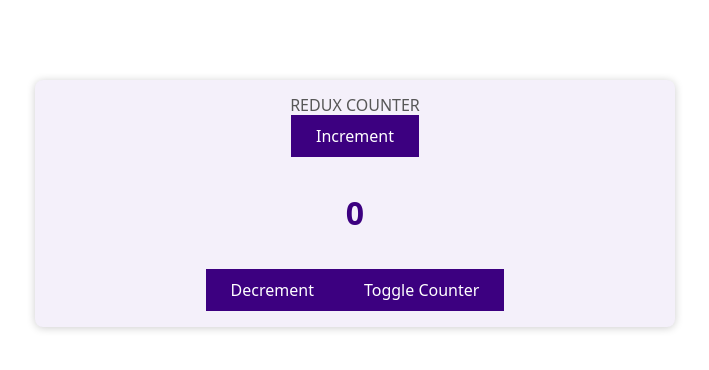
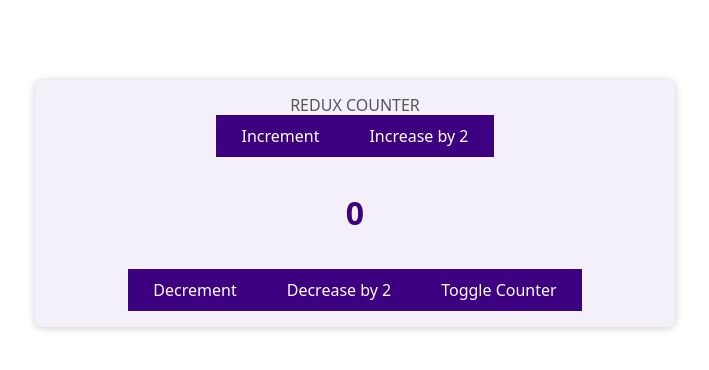
Before and after one commit to Seemachal-Goud-au19/sh-expense-tracker, a React (Create React App) app: page /expense in a window 1280 px wide. Shown: the top 370 px of the page, without its empty margins (285-994 px from the left). Built offline with nearby package versions, Linux system fonts and the light colour scheme.

Commit message:
Integrating Redux with react Increment and Decrement by 2

```diff
--- a/src/components/reduxLearnComponent/Counter.js
+++ b/src/components/reduxLearnComponent/Counter.js
@@ -1,6 +1,6 @@
 import React from 'react';
 import { useSelector, useDispatch } from 'react-redux';
-import { increment, decrement, selectCount } from '../../redux-store/counterSlice'
+import { increment, decrement, decrementBy, incrementBy, selectCount } from '../../redux-store/counterSlice'
 
 import classes from './Counter.module.css';
 
@@ -14,8 +14,10 @@ const Counter = () => {
     <main className={classes.counter}>
       <h1>Redux Counter</h1>
       <button onClick={() => dispatch(increment())}>Increment</button>
+      <button onClick={() => dispatch(incrementBy(2))}>Increase by 2</button>
       <div className={classes.value}>{count}</div>
       <button onClick={() => dispatch(decrement())}>Decrement</button>
+      <button onClick={() => dispatch(decrementBy(2))}>Decrease by 2</button>
       <button onClick={toggleCounterHandler}>Toggle Counter</button>
     </main>
   );
--- a/src/redux-store/counterSlice.js
+++ b/src/redux-store/counterSlice.js
@@ -6,16 +6,22 @@ export const counterSlice = createSlice({
         value: 0,
     },
     reducers: {
-        increment: (state) => {
-            state.value += 5;
+        increment: (state, action) => {
+            state.value += 1;
         },
         decrement: (state) => {
             state.value -= 1;
         },
+        incrementBy: (state, action) => {
+            state.value += action.payload;
+        },
+        decrementBy: (state, action) => {
+            state.value -= action.payload;
+        },
     },
 });
 
-export const { increment, decrement } = counterSlice.actions;
+export const { increment, decrement, incrementBy, decrementBy } = counterSlice.actions;
 
 export const selectCount = (state) => state.counter.value;
 
```
